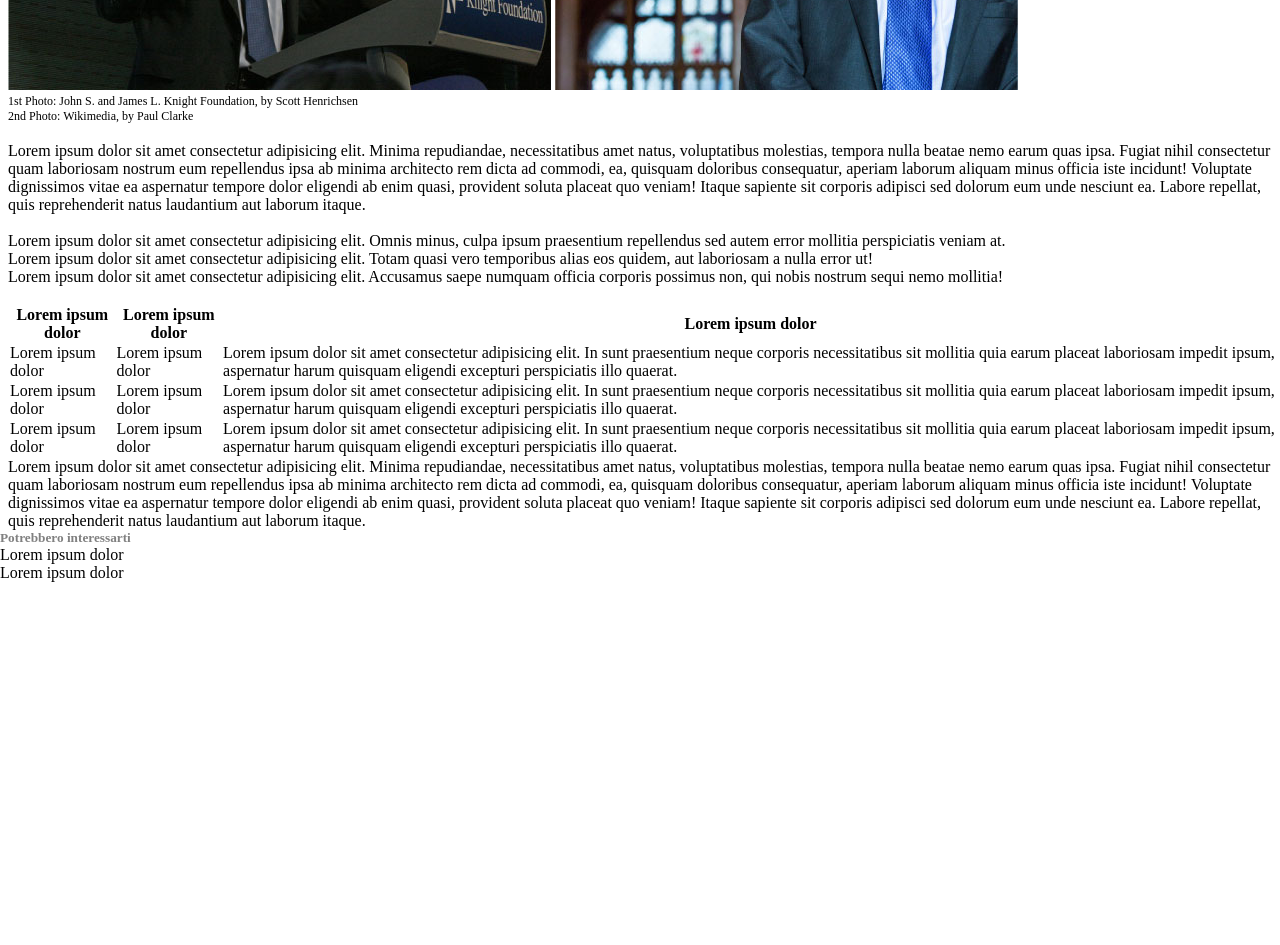
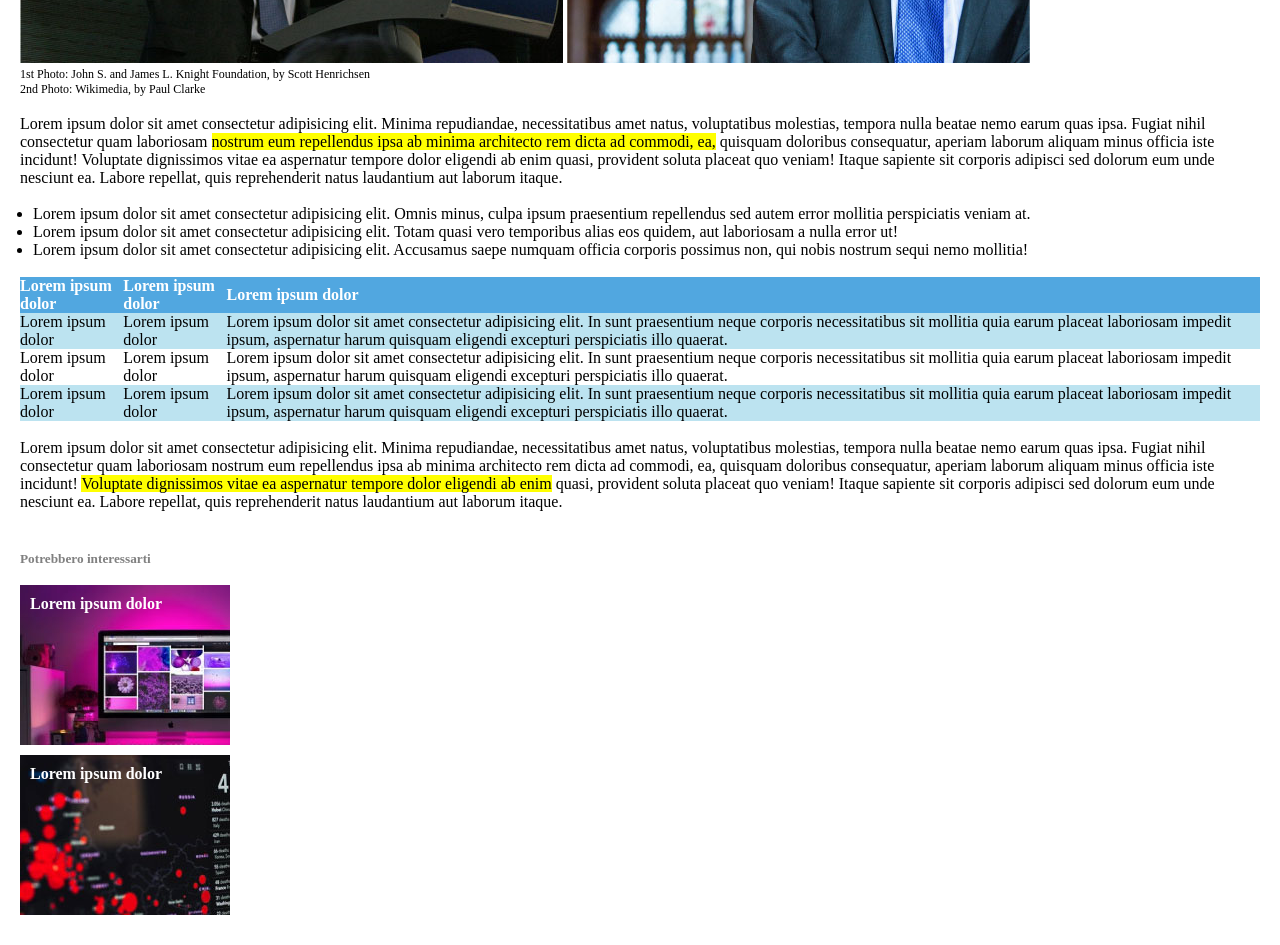
Before and after one commit to rolindaz/html-css-booleaner, a plain HTML site: page index.html in a window 1280 px wide. Shown: the part 540-1485 px from the top of the page. Before the commit the page ends 1122 px from the top, so only its background shows below. Drawn offline with Linux system fonts and the light colour scheme.

Commit message:
2nd part css

```diff
--- a/css/style.css
+++ b/css/style.css
@@ -10,19 +10,61 @@ header {
     background-size: 35%;
     margin-bottom: 10px;
 }
+.p-10 {
+    padding: 10px;
+}
+header, main, footer {
+    padding: 20px;
+}
 #logo {
     width: 20%;
     padding-top: 50px;
+    margin-bottom: 50px;
 }
-#thebooleaner {
-    color: #51A7E0;
+.bg-blue {
+    background-color: #51A7E0;
 }
 .color-grey {
     color: #808080;
 }
+.color-white {
+    color: #ffffff;
+}
+.color-blue {
+    color: #51A7E0;
+}
+.bg-lightblue {
+    background-color: #bce3f0;
+}
 .small-text {
     font-size: 12px;
 }
-.margin-left {
-    margin-left: 8px;
+.highlight {
+    background-color: #ff0;
 }
+.image {
+    width: 210px;
+    height: 160px;
+    margin-bottom: 10px;
+}
+#img-monitor {
+    background-image: url(../img/monitor.jpg);
+}
+#img-graph {
+    background-image: url(../img/graph.jpg);
+}
+ul {
+    margin-left: 13px;
+}
+.text-left {
+    text-align: left;
+}
+article table {
+    border-spacing: 0;
+}
+article table th.text {
+    width: 50%;
+}
+.text-bold {
+    font-weight: bold;
+}
--- a/index.html
+++ b/index.html
@@ -10,30 +10,31 @@
 </head>
 <body>
     <header>
-        <img src="img/logo.svg" alt="The Booleaner Logo" id="logo" class="margin-left">
+        <div>
+            <img src="img/logo.svg" alt="The Booleaner Logo" id="logo">
+        </div>
     </header>
 
-    <main class="margin-left">
-        <h1>Internet deve essere al servizio del "bene pubblico": il
-        <br>
-        manifesto di Tim Berners-Lee </h1>
-        <p class="color-grey">
-        <strong>Scritto da</strong> <span id="thebooleaner">The Booleaner</span>
+    <main>
+        <article>
+            <h1>Internet deve essere al servizio del "bene pubblico": il manifesto di Tim Berners-Lee </h1>
+            <div class="color-grey">
+                <b>Scritto da</b> <span class="color-blue">The Booleaner</span>
                 <br>
                 <span class="small-text">il 10/10/2020</span>
-        </p>
+            </div>
             <br>
-        <div >
+            <figure>
                 <img src="img/tim-1.jpg" alt="Tim Berners Lee 1">
                 <img src="img/tim-2.jpg" alt="Tim Berners-Lee 2">
-        </div>
-        <p class="small-text">
+                <figcaption class="small-text">
                     1st Photo: John S. and James L. Knight Foundation, by Scott Henrichsen
                     <br>
                     2nd Photo: Wikimedia, by Paul Clarke
-        </p>
+                </figcaption>
+            </figure>
             <br>
-        <p>Lorem ipsum dolor sit amet consectetur adipisicing elit. Minima repudiandae, necessitatibus amet natus, voluptatibus molestias, tempora nulla beatae nemo earum quas ipsa. Fugiat nihil consectetur quam laboriosam nostrum eum repellendus ipsa ab minima architecto rem dicta ad commodi, ea, quisquam doloribus consequatur, aperiam laborum aliquam minus officia iste incidunt! Voluptate dignissimos vitae ea aspernatur tempore dolor eligendi ab enim quasi, provident soluta placeat quo veniam! Itaque sapiente sit corporis adipisci sed dolorum eum unde nesciunt ea. Labore repellat, quis reprehenderit natus laudantium aut laborum itaque.</p>
+            <p>Lorem ipsum dolor sit amet consectetur adipisicing elit. Minima repudiandae, necessitatibus amet natus, voluptatibus molestias, tempora nulla beatae nemo earum quas ipsa. Fugiat nihil consectetur quam laboriosam <span class="highlight">nostrum eum repellendus ipsa ab minima architecto rem dicta ad commodi, ea,</span> quisquam doloribus consequatur, aperiam laborum aliquam minus officia iste incidunt! Voluptate dignissimos vitae ea aspernatur tempore dolor eligendi ab enim quasi, provident soluta placeat quo veniam! Itaque sapiente sit corporis adipisci sed dolorum eum unde nesciunt ea. Labore repellat, quis reprehenderit natus laudantium aut laborum itaque.</p>
             <br>
             <ul>
                 <li>Lorem ipsum dolor sit amet consectetur adipisicing elit. Omnis minus, culpa ipsum praesentium repellendus sed autem error mollitia perspiciatis veniam at.</li>
@@ -42,13 +43,13 @@
             </ul>
             <br>
             <table>
-            <thead>
+                <thead class="bg-blue color-white text-left text-bold">
                     <th>Lorem ipsum dolor</th>
                     <th>Lorem ipsum dolor</th>
-                <th>Lorem ipsum dolor</t>
+                    <th>Lorem ipsum dolor</th>
                 </thead>
                 <tbody>
-                <tr>
+                    <tr class="bg-lightblue">
                         <td>Lorem ipsum dolor</td>
                         <td>Lorem ipsum dolor</td>
                         <td>Lorem ipsum dolor sit amet consectetur adipisicing elit. In sunt praesentium neque corporis necessitatibus sit mollitia quia earum placeat laboriosam impedit ipsum, aspernatur harum quisquam eligendi excepturi perspiciatis illo quaerat.</td>
@@ -58,20 +59,28 @@
                         <td>Lorem ipsum dolor</td>
                         <td>Lorem ipsum dolor sit amet consectetur adipisicing elit. In sunt praesentium neque corporis necessitatibus sit mollitia quia earum placeat laboriosam impedit ipsum, aspernatur harum quisquam eligendi excepturi perspiciatis illo quaerat.</td>
                     </tr>
-                <tr>
+                    <tr class="bg-lightblue">
                         <td>Lorem ipsum dolor</td>
                         <td>Lorem ipsum dolor</td>
                         <td>Lorem ipsum dolor sit amet consectetur adipisicing elit. In sunt praesentium neque corporis necessitatibus sit mollitia quia earum placeat laboriosam impedit ipsum, aspernatur harum quisquam eligendi excepturi perspiciatis illo quaerat.</td>
                     </tr>
                 </tbody>
             </table>
-
-        <p>Lorem ipsum dolor sit amet consectetur adipisicing elit. Minima repudiandae, necessitatibus amet natus, voluptatibus molestias, tempora nulla beatae nemo earum quas ipsa. Fugiat nihil consectetur quam laboriosam nostrum eum repellendus ipsa ab minima architecto rem dicta ad commodi, ea, quisquam doloribus consequatur, aperiam laborum aliquam minus officia iste incidunt! Voluptate dignissimos vitae ea aspernatur tempore dolor eligendi ab enim quasi, provident soluta placeat quo veniam! Itaque sapiente sit corporis adipisci sed dolorum eum unde nesciunt ea. Labore repellat, quis reprehenderit natus laudantium aut laborum itaque.</p>
+            <br>
+            <p>Lorem ipsum dolor sit amet consectetur adipisicing elit. Minima repudiandae, necessitatibus amet natus, voluptatibus molestias, tempora nulla beatae nemo earum quas ipsa. Fugiat nihil consectetur quam laboriosam nostrum eum repellendus ipsa ab minima architecto rem dicta ad commodi, ea, quisquam doloribus consequatur, aperiam laborum aliquam minus officia iste incidunt! <span class="highlight">Voluptate dignissimos vitae ea aspernatur tempore dolor eligendi ab enim</span> quasi, provident soluta placeat quo veniam! Itaque sapiente sit corporis adipisci sed dolorum eum unde nesciunt ea. Labore repellat, quis reprehenderit natus laudantium aut laborum itaque.</p>
+        </article>
     </main>
     <footer>
+        <aside>
             <h5 class="color-grey">Potrebbero interessarti</h5>
-        <p>Lorem ipsum dolor</p>
-        <p>Lorem ipsum dolor</p>
+            <br>
+            <div id="img-monitor" class="image color-white p-10 text-bold">
+                Lorem ipsum dolor
+            </div>
+            <div id="img-graph" class="image color-white p-10 text-bold">
+                Lorem ipsum dolor
+            </div>
+        </aside>
     </footer>
 </body>
 </html>
```
Lines whose indentation alone changed are shown as unchanged.
